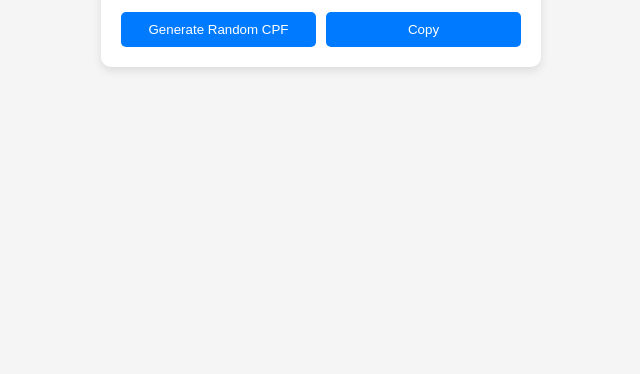
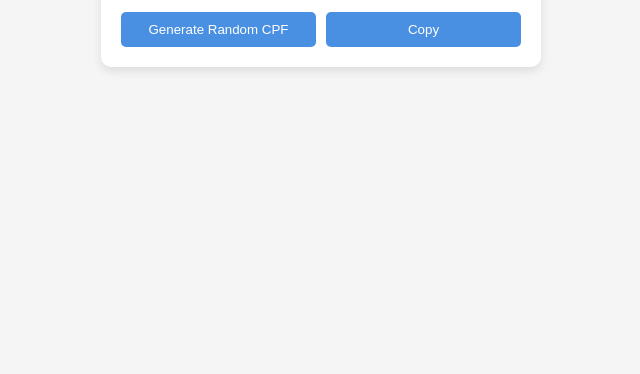
Before and after one commit to Maximus2806/cpf-generator, a plain HTML site: page index.html in a window 1280 px wide. Shown: the part 426-800 px from the top of the page, without its empty margins (319-959 px from the left). Drawn offline with Linux system fonts and the light colour scheme.

Commit message:
Change button color

```diff
--- a/index.html
+++ b/index.html
@@ -44,7 +44,7 @@
     }
     button {
       padding: 10px;
-      background: #007bff;
+      background: #4a90e2;
       color: white;
       border: none;
       border-radius: 5px;
@@ -52,7 +52,7 @@
       flex: 1;
     }
     button:hover {
-      background: #0056b3;
+      background: #3b7dc1;
     }
   </style>
 </head>
```
